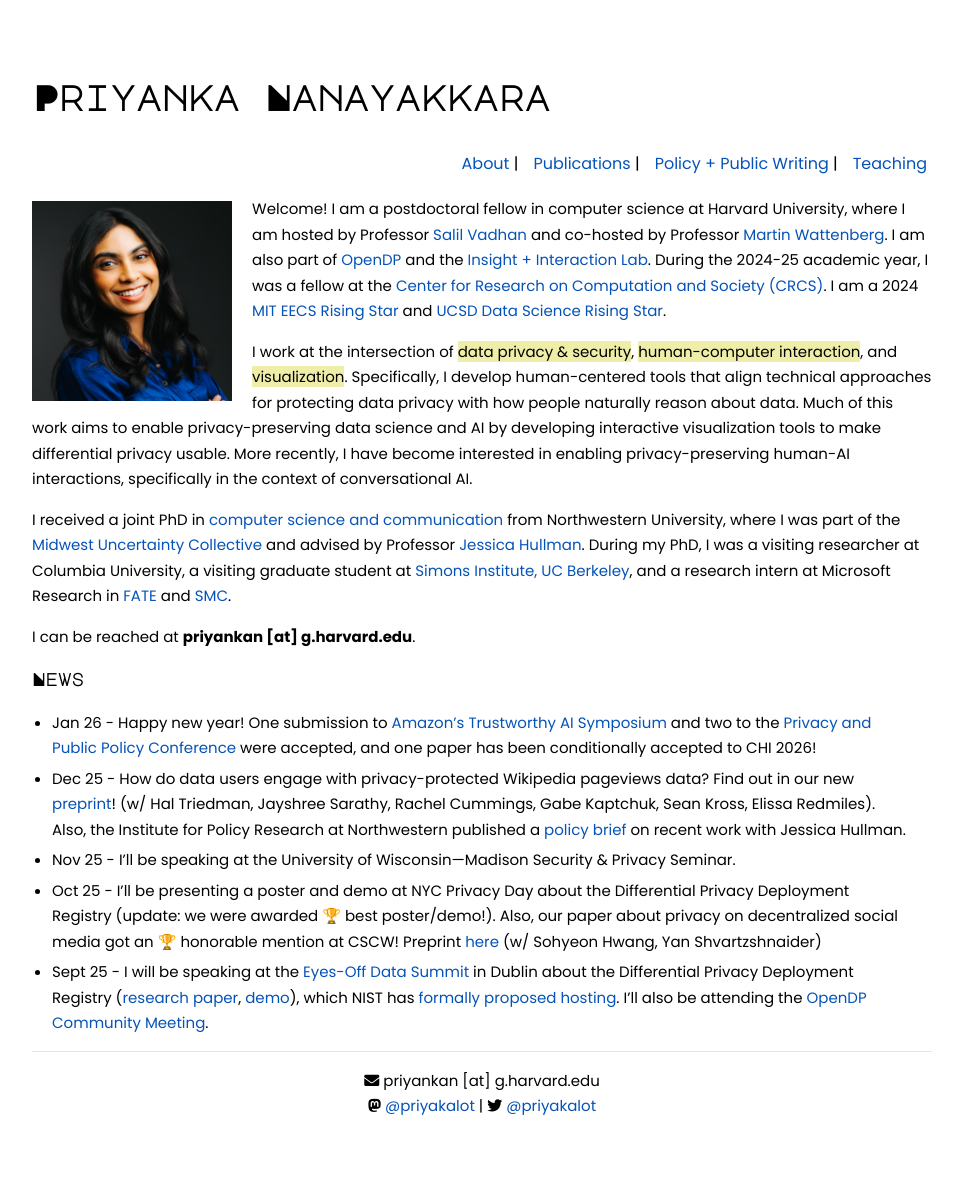
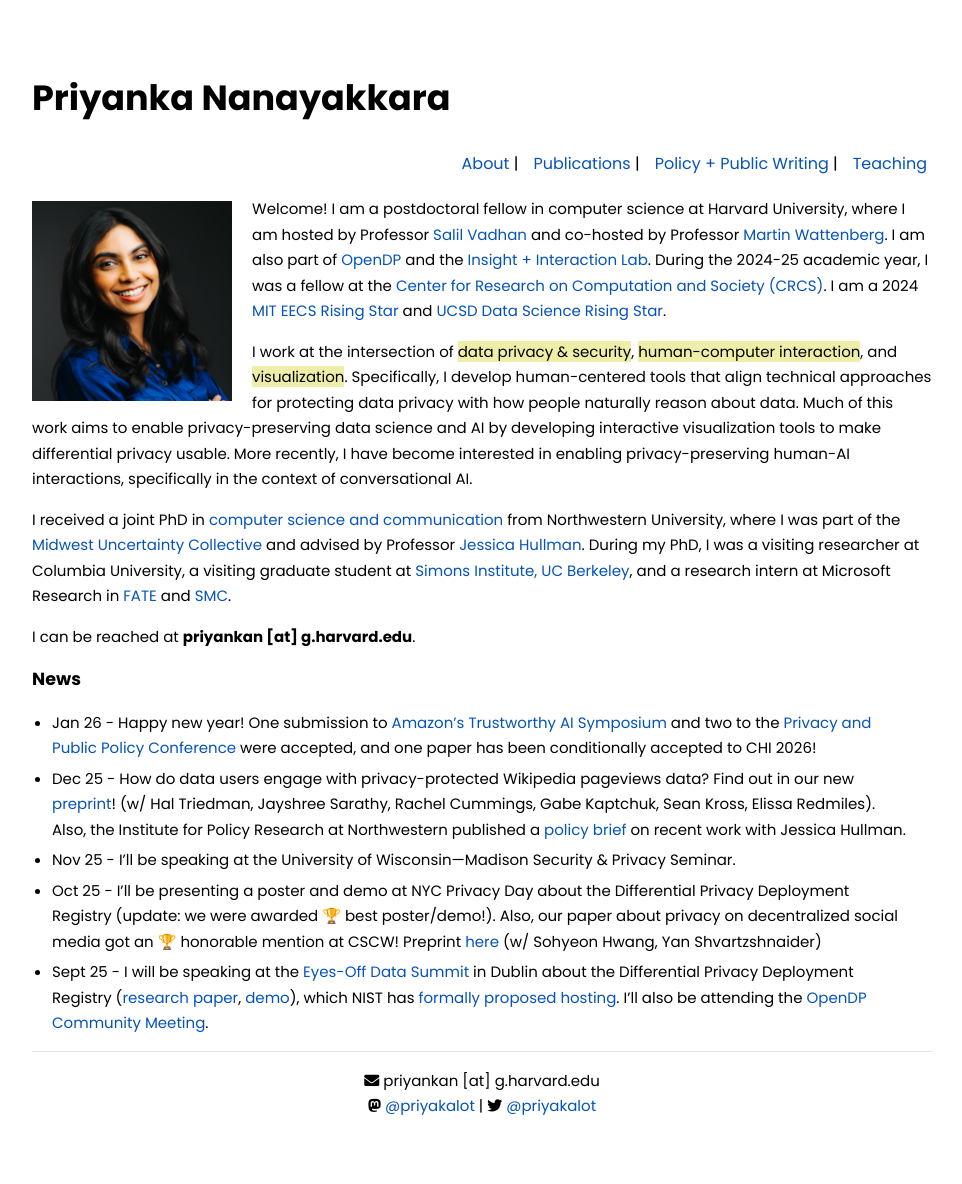
Before and after one commit to priyakalot/priyakalot.github.io, a Jekyll site: the page built from index.md, in a window 1280 px wide. Shown: the whole page, without its empty margins (158-1120 px from the left). Built offline with Jekyll 4.4.1, drawn with Linux system fonts in a browser that asks for light colours; nearby versions of some CDN libraries.

Commit message:
Update _style.scss

```diff
--- a/_sass/_style.scss
+++ b/_sass/_style.scss
@@ -19,7 +19,8 @@ body {
 }
 
 h3{
-    font-family: 'Major Mono Display',monospace;
+    // font-family: 'Major Mono Display',monospace;
+	font-family: 'Poppins';
 }
 
 a {
@@ -59,7 +60,8 @@ mark{
     font-weight: bold;
     color: black;
     display: inline-block;
-    font-family: 'Major Mono Display', monospace;
+    // font-family: 'Major Mono Display', monospace;
+	font-family: 'Poppins';
 }
 .navbar {
     padding: 50px 0 50px 0;
```
